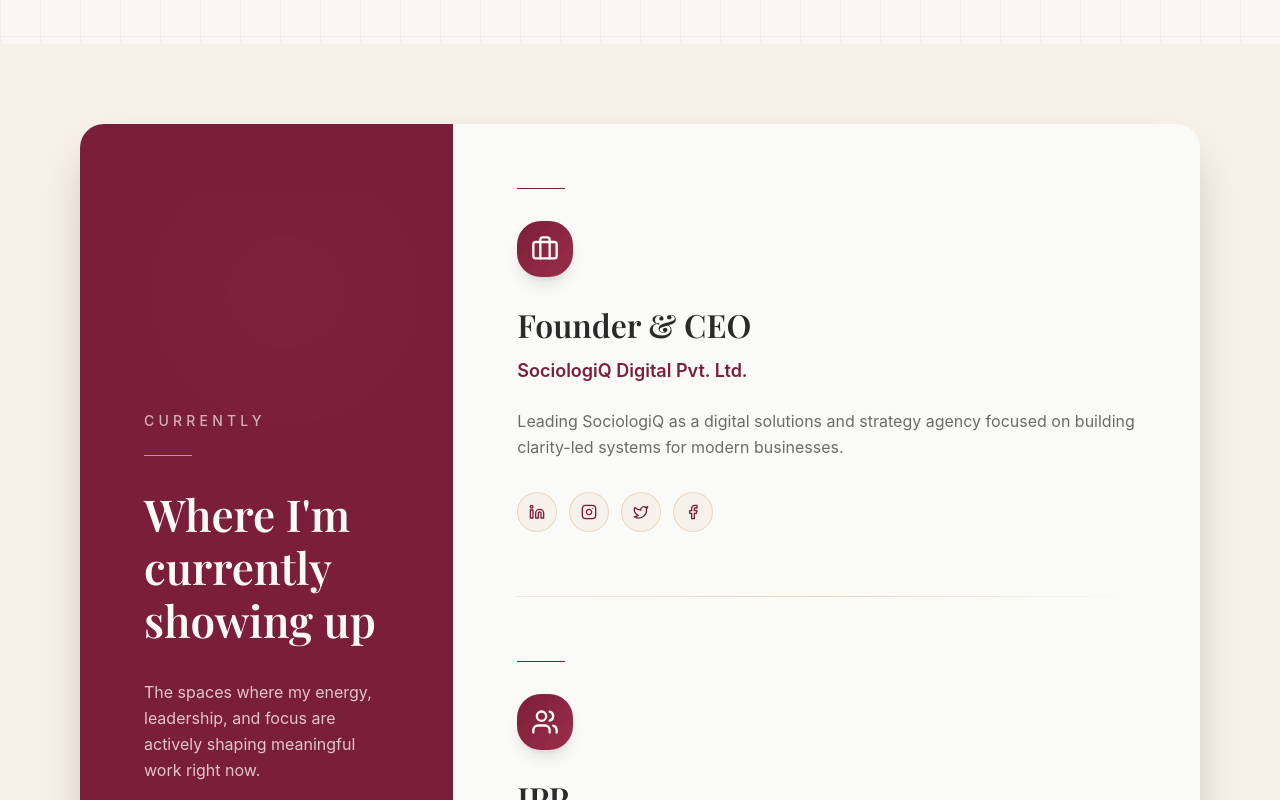
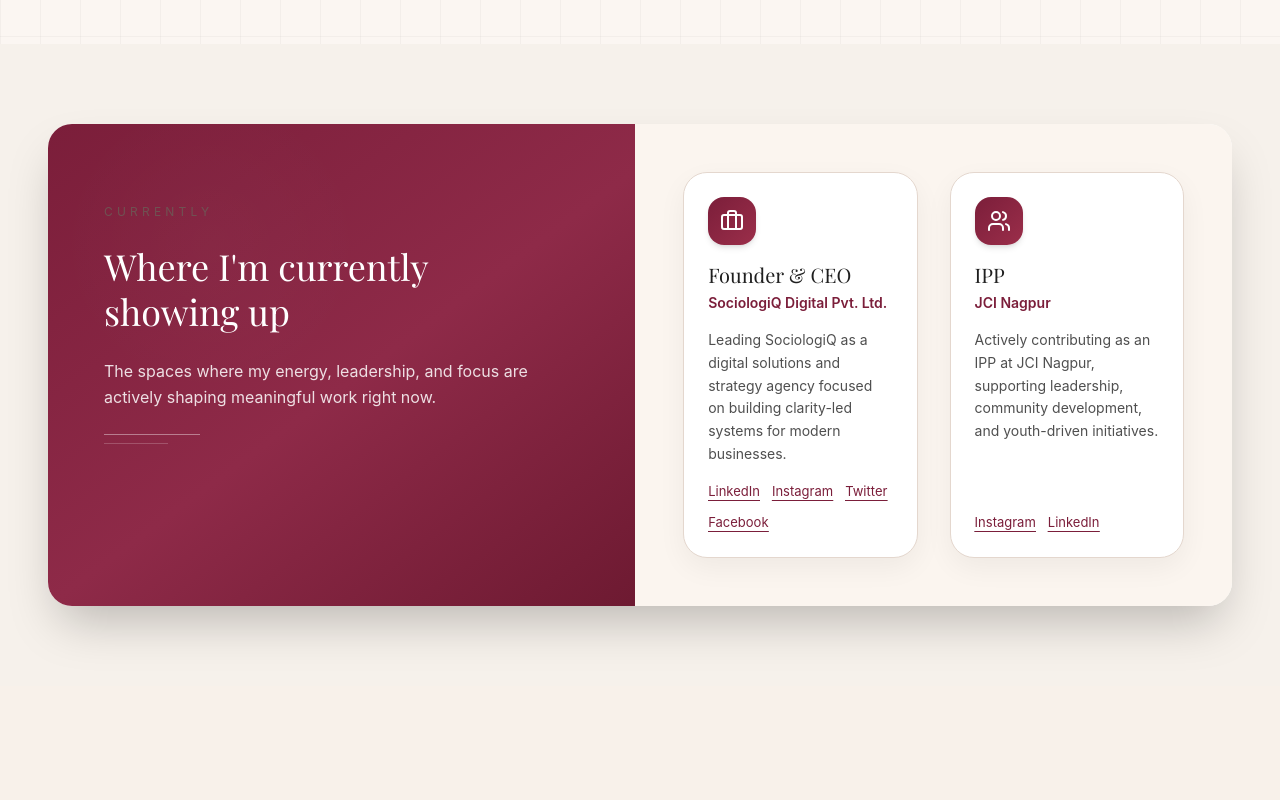
Before and after one commit to sociologiqdigital/Workshop-Website, a React (Vite) app in the folder client/: page / in a window 1280 px wide. Shown: the part 820-1620 px from the top of the page. Built offline with nearby package versions, Linux system fonts and the light colour scheme.

Commit message:
redesigned the current section

```diff
--- a/client/src/component/pages/Home.jsx
+++ b/client/src/component/pages/Home.jsx
@@ -458,217 +458,68 @@
         </div>
       </section>
       {/* Current Situation */}
-      <section className="py-20 px-20 max-w-[1440px] mx-auto">
-        <div className="grid grid-cols-12 gap-0 rounded-3xl overflow-hidden shadow-2xl">
-          {/* Left Panel - Wine colored */}
+      <section className="py-20 px-6 md:px-12 bg-[#F6F1EB]">
+        <div className="max-w-[1400px] mx-auto grid grid-cols-1 lg:grid-cols-[0.55fr_0.45fr] rounded-3xl overflow-hidden shadow-2xl bg-white">
+          {/* Left Panel */}
+          <div className="relative bg-gradient-to-br from-[#7B1E3A] via-[#8e2a48] to-[#6a182f] text-white">
+            <div className="absolute inset-0 opacity-15" style={{ backgroundImage: "radial-gradient(circle at 25% 25%, rgba(255,255,255,0.12), transparent 26%)" }} />
+            <div className="relative px-10 py-16 md:px-14 md:py-20 space-y-6 max-w-xl">
+              <p className="text-xs tracking-[0.35em] uppercase opacity-80">Currently</p>
+              <h2 className="font-heading text-4xl leading-tight">
+                Where I'm currently
+                <br />
+                showing up
+              </h2>
+              <p className="text-white/85 leading-relaxed max-w-md">
+                The spaces where my energy, leadership, and focus are actively
+                shaping meaningful work right now.
+              </p>
+              <div className="mt-10 space-y-2">
+                <div className="h-px w-24 bg-white/40" />
+                <div className="h-px w-16 bg-white/20" />
+              </div>
+            </div>
+          </div>
+
+          {/* Right Panel */}
+          <div className="relative bg-[#FBF5EF] px-8 md:px-12 py-12 flex items-center lg:-ml-16 lg:z-10">
+            <div className="grid grid-cols-1 sm:grid-cols-2 gap-8 w-full">
+              {roles.map((role, index) => (
                 <motion.div
-            initial={{ opacity: 0, x: -30 }}
-            whileInView={{ opacity: 1, x: 0 }}
-            viewport={{ once: true }}
-            transition={{ duration: 0.8 }}
-            className="col-span-4 bg-[#7B1E3A] p-16 flex flex-col justify-center relative overflow-hidden"
-          >
-            {/* Decorative background elements */}
-            <motion.div
-              animate={{
-                scale: [1, 1.2, 1],
-                opacity: [0.1, 0.15, 0.1],
-              }}
-              transition={{
-                duration: 8,
-                repeat: Infinity,
-                ease: "easeInOut",
-              }}
-              className="absolute top-10 right-10 w-64 h-64 rounded-full bg-white/10 blur-3xl"
-            />
-
-            <motion.div
-              initial={{ opacity: 0, y: 20 }}
+                  key={role.title}
+                  initial={{ opacity: 0, y: 18 }}
                   whileInView={{ opacity: 1, y: 0 }}
                   viewport={{ once: true }}
-              transition={{ duration: 0.6, delay: 0.2 }}
+                  transition={{ duration: 0.45, delay: index * 0.1 }}
+                  className="rounded-2xl bg-white border border-[#E4D7CE] p-6 shadow-[0_10px_28px_rgba(0,0,0,0.05)] flex flex-col gap-4 h-full"
                 >
-              <div
-                className="text-[#F6F1EB]/70 tracking-[0.3em] uppercase mb-6"
-                style={{
-                  fontFamily: "'Inter', sans-serif",
-                  fontSize: "0.875rem",
-                  fontWeight: 500,
-                }}
-              >
-                Currently
+                  <div className="w-12 h-12 rounded-xl bg-gradient-to-br from-[#7B1E3A] to-[#9B2E4A] flex items-center justify-center text-white shadow-md">
+                    <role.icon className="w-6 h-6" />
                   </div>
-
-              <div className="h-px w-12 bg-[#C9A24D] mb-8" />
-
-              <h2
-                className="text-[#FAFAF8] leading-tight"
-                style={{
-                  fontFamily: "'Playfair Display', serif",
-                  fontSize: "2.75rem",
-                  fontWeight: 600,
-                  lineHeight: 1.2,
-                }}
-              >
-                Where I'm currently showing up
-              </h2>
-
-              <motion.p
-                initial={{ opacity: 0 }}
-                whileInView={{ opacity: 1 }}
-                viewport={{ once: true }}
-                transition={{ duration: 0.6, delay: 0.4 }}
-                className="text-[#F6F1EB]/80 mt-8 leading-relaxed"
-                style={{
-                  fontFamily: "'Inter', sans-serif",
-                  fontSize: "1rem",
-                }}
-              >
-                The spaces where my energy, leadership, and focus are actively
-                shaping meaningful work right now.
-              </motion.p>
-            </motion.div>
-
-            {/* Decorative accent */}
-            <motion.div
-              animate={{
-                rotate: [0, 5, 0],
-                scale: [1, 1.1, 1],
-              }}
-              transition={{
-                duration: 6,
-                repeat: Infinity,
-                ease: "easeInOut",
-              }}
-              className="absolute bottom-10 left-10 w-24 h-24 border-2 border-[#C9A24D]/30 rounded-full"
-            />
-          </motion.div>
-
-          {/* Right Panel - Content */}
-          <div className="col-span-8 bg-[#FAFAF8] p-16">
-            <div className="space-y-16">
-              {roles.map((role, index) => {
-                const IconComponent = role.icon;
-
-                return (
-                  <motion.div
-                    key={role.title}
-                    initial={{ opacity: 0, y: 30 }}
-                    whileInView={{ opacity: 1, y: 0 }}
-                    viewport={{ once: true }}
-                    transition={{ duration: 0.7, delay: index * 0.2 }}
-                    className="relative"
-                  >
-                    {/* Decorative line */}
-                    <motion.div
-                      initial={{ scaleX: 0 }}
-                      whileInView={{ scaleX: 1 }}
-                      viewport={{ once: true }}
-                      transition={{ duration: 0.8, delay: index * 0.2 + 0.3 }}
-                      className="h-px w-12 bg-[#7B1E3A] mb-8"
-                      style={{ transformOrigin: "left" }}
-                    />
-
-                    {/* Icon */}
-                    <motion.div
-                      whileHover={{ scale: 1.1, rotate: 5 }}
-                      className="inline-flex items-center justify-center w-14 h-14 rounded-2xl bg-gradient-to-br from-[#7B1E3A] to-[#9B2E4A] mb-6 shadow-lg"
-                    >
-                      <IconComponent className="w-7 h-7 text-[#FAFAF8]" />
-                    </motion.div>
-
-                    {/* Role title */}
-                    <h3
-                      className="text-[#2A2A2A] mb-2"
-                      style={{
-                        fontFamily: "'Playfair Display', serif",
-                        fontSize: "2rem",
-                        fontWeight: 600,
-                      }}
-                    >
+                  <div>
+                    <h3 className="font-heading text-xl text-dark mb-1">
                       {role.title}
                     </h3>
-
-                    {/* Organization */}
-                    <div
-                      className="text-[#7B1E3A] mb-6"
-                      style={{
-                        fontFamily: "'Inter', sans-serif",
-                        fontSize: "1.125rem",
-                        fontWeight: 600,
-                      }}
-                    >
+                    <p className="text-sm text-[#7B1E3A] font-semibold">
                       {role.organization}
+                    </p>
                   </div>
-
-                    {/* Description */}
-                    <p
-                      className="text-[#6B6B6B] leading-relaxed mb-8 max-w-2xl"
-                      // style={{
-                      //   fontFamily: "'Inter', sans-serif",
-                      //   fontSize: "1rem",
-                      //   lineHeight: 1.7,
-                      // }}
-                    >
+                  <p className="text-[#4F4F4F] leading-relaxed text-sm flex-1">
                     {role.description}
                   </p>
-
-                    {/* Social icons */}
-                    <div className="flex gap-3">
-                      {role.socials.map((social, socialIndex) => {
-                        const SocialIcon = social.icon;
-
-                        return (
-                          <motion.a
+                  <div className="flex flex-wrap gap-3 text-[13px] underline underline-offset-4">
+                    {role.socials.map((social) => (
+                      <a
                         key={social.name}
                         href={social.url}
-                            initial={{ opacity: 0, scale: 0 }}
-                            whileInView={{ opacity: 1, scale: 1 }}
-                            viewport={{ once: true }}
-                            transition={{
-                              duration: 0.4,
-                              delay: index * 0.2 + 0.5 + socialIndex * 0.1,
-                              type: "spring",
-                              stiffness: 200,
-                            }}
-                            whileHover={{
-                              scale: 1.12,
-                              y: -3,
-                              backgroundColor: "#7B1E3A",
-                              transition: {
-                                type: "spring",
-                                stiffness: 520,
-                                damping: 24,
-                                duration: 0.12,
-                              },
-                            }}
-                            whileTap={{
-                              scale: 0.97,
-                              transition: { duration: 0.08 },
-                            }}
-                            className="w-10 h-10 rounded-full bg-[#F6F1EB] border border-[#C9A24D]/30 flex items-center justify-center transition-all duration-150 group"
-                            aria-label={social.name}
+                        className="text-[#7B1E3A] hover:text-[#9B2E4A] transition-colors"
                       >
-                            <SocialIcon className="w-4 h-4 text-[#7B1E3A] group-hover:text-[#FAFAF8] transition-colors duration-150" />
-                          </motion.a>
-                        );
-                      })}
+                        {social.name}
+                      </a>
+                    ))}
                   </div>
-
-                    {/* Divider between roles */}
-                    {index < roles.length - 1 && (
-                      <motion.div
-                        initial={{ scaleX: 0, opacity: 0 }}
-                        whileInView={{ scaleX: 1, opacity: 1 }}
-                        viewport={{ once: true }}
-                        transition={{ duration: 0.8, delay: index * 0.2 + 0.6 }}
-                        className="h-px bg-gradient-to-r from-[#C9A24D]/20 via-[#C9A24D]/40 to-transparent mt-16"
-                        style={{ transformOrigin: "left" }}
-                      />
-                    )}
                 </motion.div>
-                );
-              })}
+              ))}
             </div>
           </div>
         </div>
@@ -812,11 +663,14 @@
                   {/* POLAROID */}
                   <motion.div
                     whileHover={{
-                      rotate: 0,
-                      y: -12,
-                      scale: 1.04,
+                      rotate: [0, 5, 0],
+                      y: [0, -20, 0],
                     }}
-                    transition={{ duration: 0.35, ease: "easeOut" }}
+                    transition={{
+                      duration: 8,
+                      repeat: Infinity,
+                      ease: "easeInOut",
+                    }}
                     className="bg-white p-4 pb-8 shadow-[0_30px_60px_rgba(0,0,0,0.18)] mb-8 cursor-pointer"
                     style={{
                       transform: `rotate(${milestone.rotate}deg)`,
@@ -887,7 +741,11 @@
         {/* Staggered masonry-style grid */}
         <div className="relative">
           <div className="grid grid-cols-3 gap-8">
-            {galleryItems.map((item, index) => (
+            {galleryItems.map((item, index) => {
+              const baseTilt = item.rotate || 0;
+              const hoverTilt = baseTilt + (baseTilt >= 0 ? 3 : -3);
+
+              return (
                 <motion.div
                   key={item.id}
                   initial={{ opacity: 0, y: 50 }}
@@ -901,16 +759,21 @@
                   <motion.div
                     whileHover={{
                       scale: 1.05,
-                    rotate: 0,
-                    y: -10,
+                      rotate: hoverTilt,
+                      y: -12,
                       zIndex: 10,
                     }}
                     onHoverStart={() => setHoveredId(item.id)}
                     onHoverEnd={() => setHoveredId(null)}
-                  transition={{ duration: 0.4 }}
+                    transition={{
+                      type: "spring",
+                      stiffness: 180,
+                      damping: 18,
+                      mass: 0.8,
+                    }}
                     className="relative cursor-pointer group"
                     style={{
-                    transform: `rotate(${item.rotate}deg)`,
+                      rotate: baseTilt,
                       transformOrigin: "center",
                     }}
                   >
@@ -970,7 +833,8 @@
                     />
                   </motion.div>
                 </motion.div>
-            ))}
+              );
+            })}
           </div>
         </div>
 
```
Lines whose indentation alone changed are shown as unchanged.
